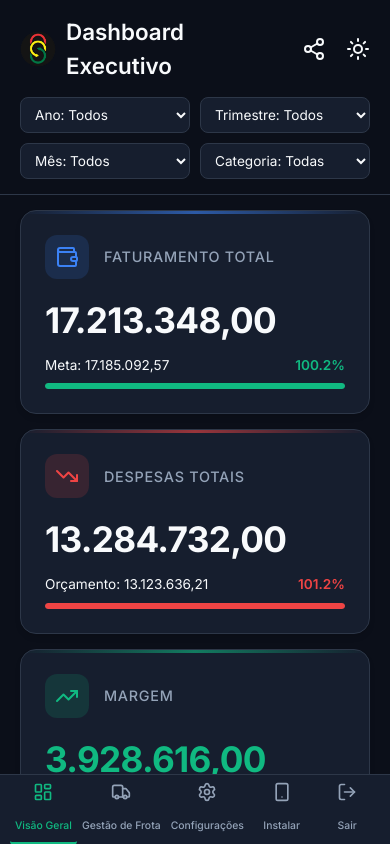
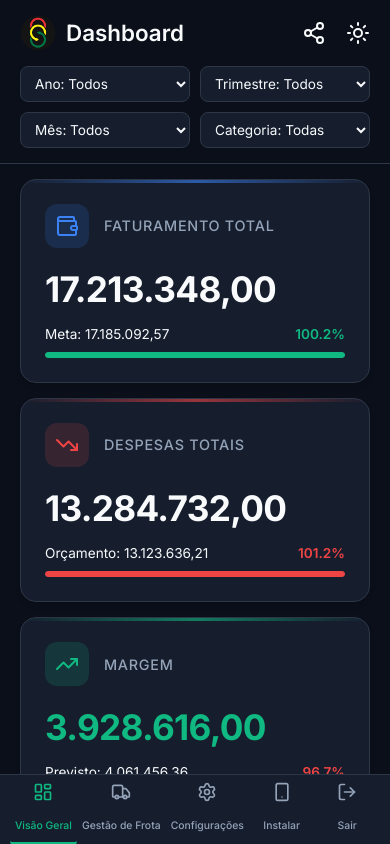
Before and after one commit to mauriciomtabi/riosul_BI, a React (Vite) app: page / in a window 390 px wide. Both pictures are taken after typing "name@example.com", "Sample123" into the empty fields and a click on the button "Validar e Iniciar Sessão". Built offline with nearby package versions, Linux system fonts and the light colour scheme.

Commit message:
feat: short mobile title and allow landscape orientation

```diff
--- a/src/App.jsx
+++ b/src/App.jsx
@@ -271,7 +271,11 @@ function App() {
               <div style={{ display: 'flex', alignItems: 'center', gap: '10px' }}>
                 <img src="/favicon-circle.png" alt="Riosul" className="mobile-logo" />
                 <h1 style={{ marginBottom: 0 }}>
-                  {activeTab === 'dashboard' ? 'Dashboard Executivo' : activeTab === 'settings' ? 'Configuração' : activeTab === 'install' ? 'Aplicativo' : 'Gestão de Frota'}
+                  {activeTab === 'dashboard'
+                    ? (isWindowMobile ? 'Dashboard' : 'Dashboard Executivo')
+                    : activeTab === 'settings' ? 'Configuração'
+                    : activeTab === 'install' ? 'Aplicativo'
+                    : 'Gestão de Frota'}
                 </h1>
               </div>
             </div>
```
Also changed, not shown: public/manifest.json.
